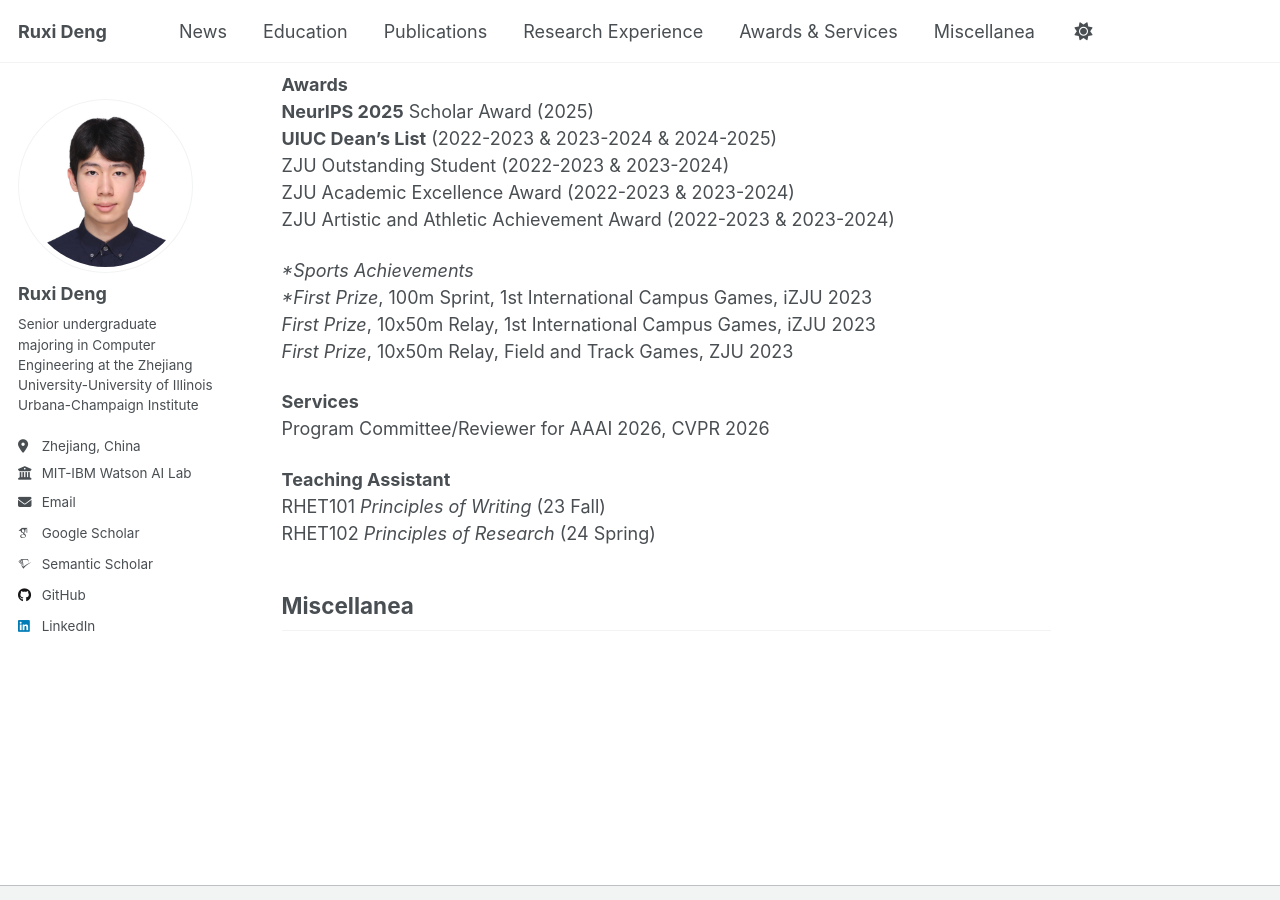
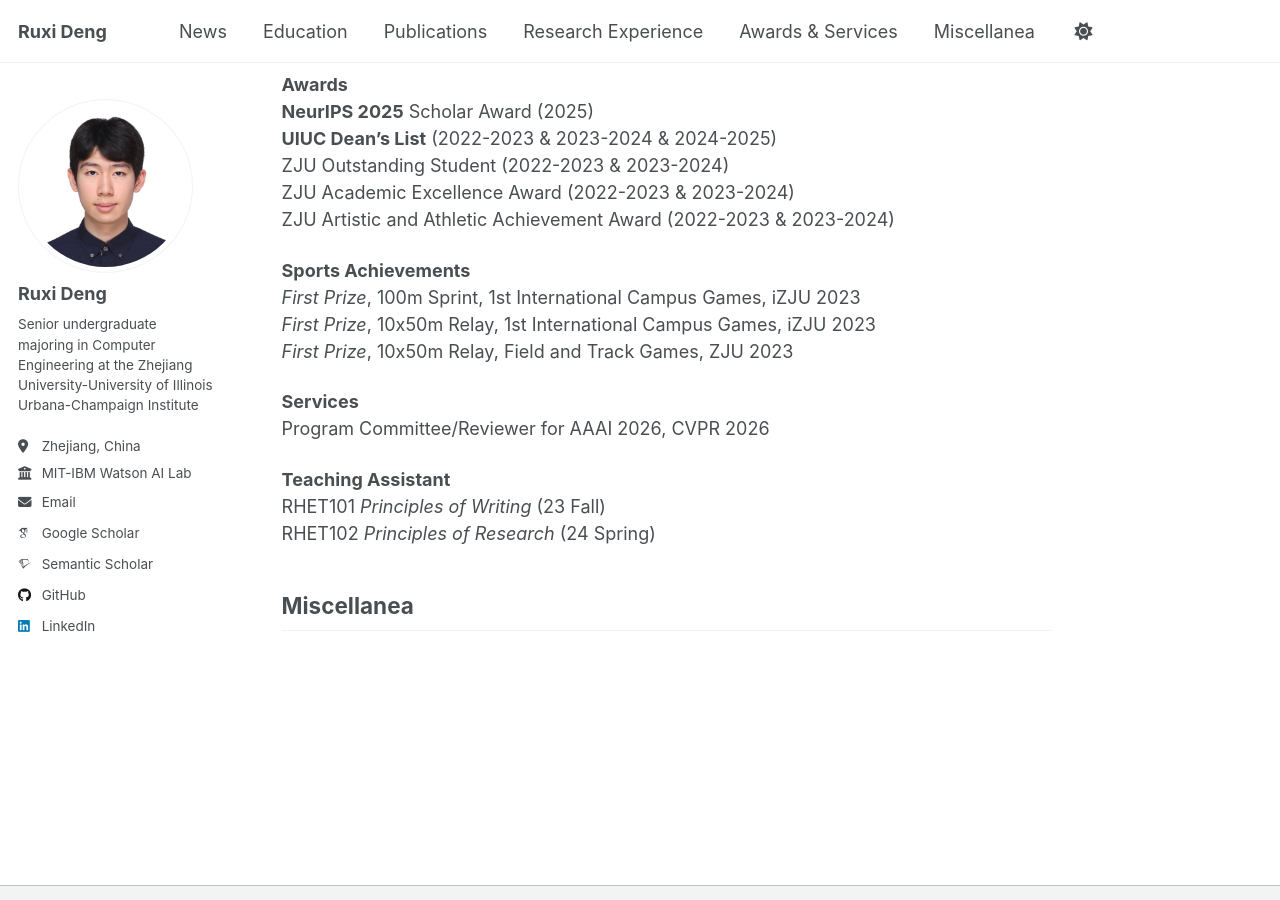
Before and after one commit to ruxideng/ruxideng.github.io, a Jekyll site: the page built from _pages/about.md, in a window 1280 px wide and 900 px high, scrolled down 2851 px. Built offline with Jekyll 4.4.1, drawn with Linux system fonts in a browser that asks for light colours; some web fonts are replaced; a script that is not in the unit is left out.

```diff
--- a/_pages/about.md
+++ b/_pages/about.md
@@ -111,7 +111,7 @@ ZJU Outstanding Student (2022-2023 & 2023-2024)
 ZJU Academic Excellence Award (2022-2023 & 2023-2024)
 ZJU Artistic and Athletic Achievement Award (2022-2023 & 2023-2024)
 
-**Sports Achievements<br>
+**Sports Achievements**<br>
 *First Prize*, 100m Sprint, 1st International Campus Games, iZJU 2023
 *First Prize*, 10x50m Relay, 1st International Campus Games, iZJU 2023
 *First Prize*, 10x50m Relay, Field and Track Games, ZJU 2023
```
